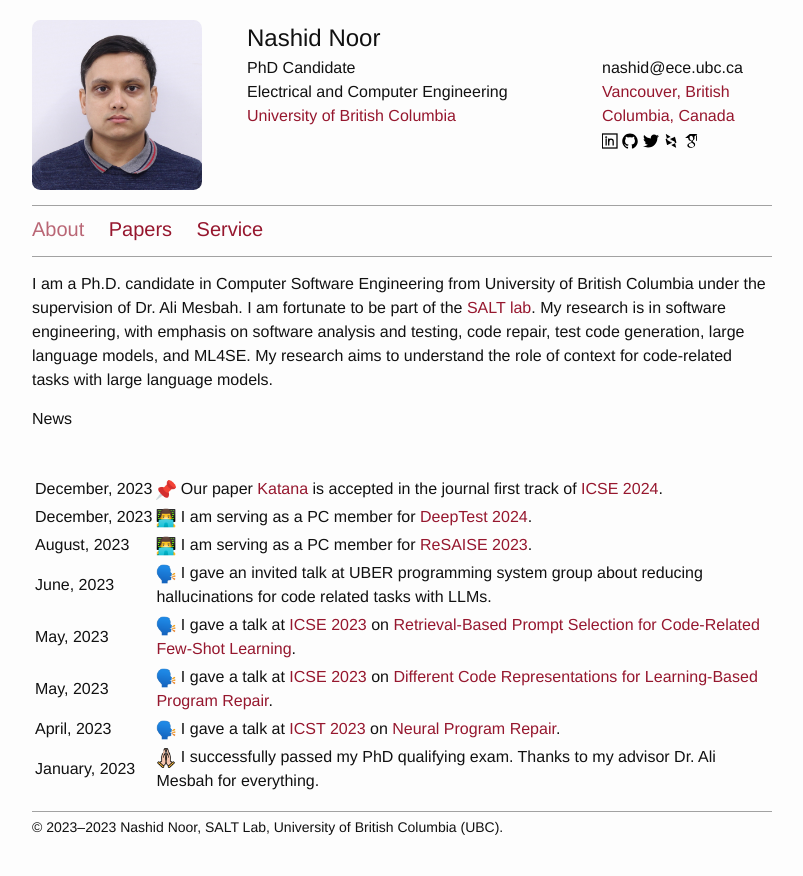
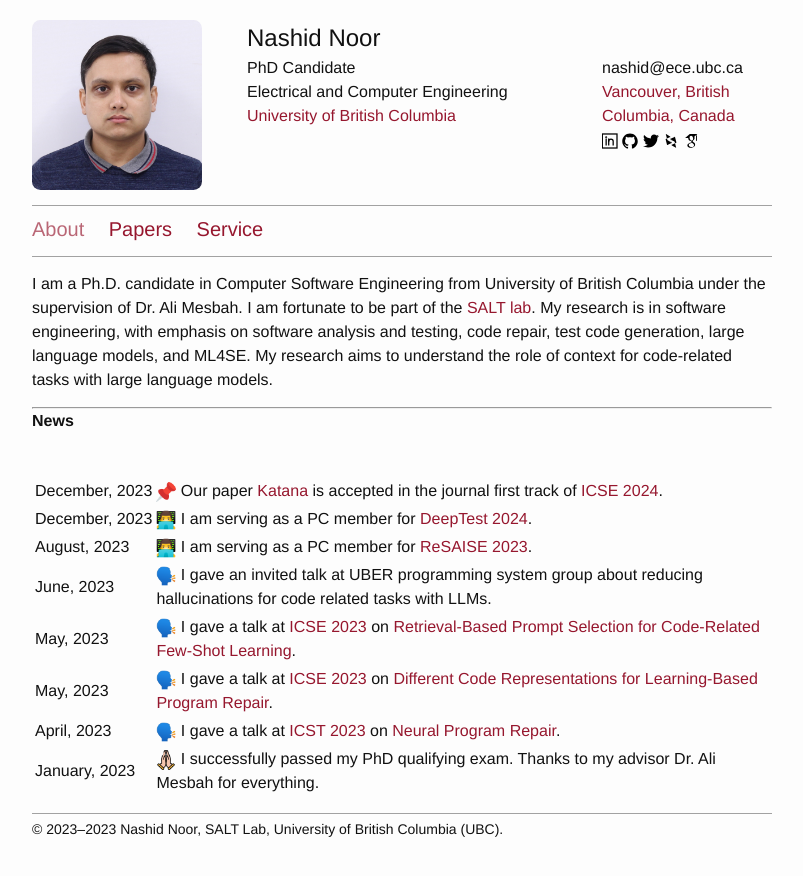
Before and after one commit to nashid/nashid.github.io, a Jekyll site: the page built from index.md, in a window 1280 px wide. Shown: the top 876 px of the page, without its empty margins (238-1041 px from the left). Built offline with Jekyll 4.4.1, drawn with Linux system fonts in a browser that asks for light colours.

Commit message:
fix formatting for the news section

```diff
--- a/index.md
+++ b/index.md
@@ -10,7 +10,8 @@ I am fortunate to be part of the [SALT lab](https://people.ece.ubc.ca/amesbah/sa
 My research is in software engineering, with emphasis on software analysis and testing, code repair, test code generation, large language models, and ML4SE.
 My research aims to understand the role of context for code-related tasks with large language models.
 
-News
+---
+**News**
 
 |||
 |---|---|
```
